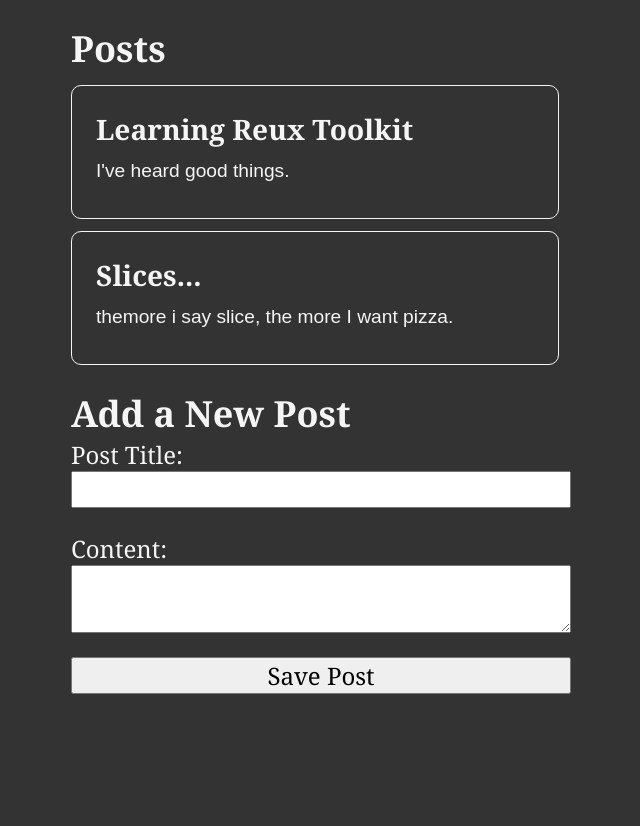
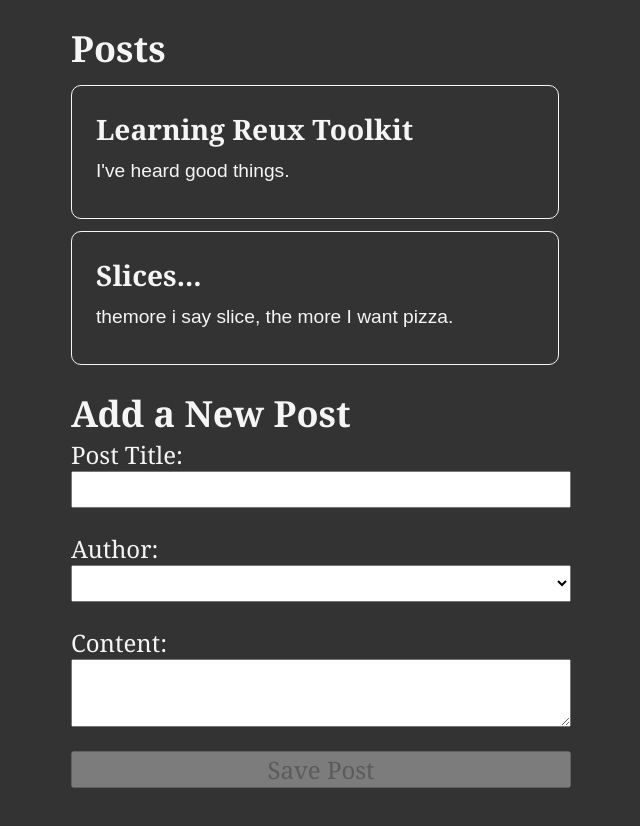
Before and after one commit to Le-w-is/Redux, a React (Create React App) app: page / in a window 1280 px wide. Shown: the top 826 px of the page, without its empty margins (319-959 px from the left). Built offline with nearby package versions, Linux system fonts and the light colour scheme.

Commit message:
added users, added validation for save post button

```diff
--- a/src/app/store.js
+++ b/src/app/store.js
@@ -1,9 +1,11 @@
 import { configureStore } from '@reduxjs/toolkit';
 import postsReducer from '../features/posts/postsSlice'
+import usersReducer from '../features/users/usersSlice'
 
 
 export const store = configureStore({
     reducer: {
         posts: postsReducer,
+        users: usersReducer,
     }
 });
--- a/src/features/posts/AddPostForm.js
+++ b/src/features/posts/AddPostForm.js
@@ -1,31 +1,38 @@
 import { useState } from "react";
-import { useDispatch } from "react-redux";
-import { nanoid } from "@reduxjs/toolkit";
+import { useDispatch, useSelector } from "react-redux";
 import { postAdded } from "./postsSlice";
+import { selectAllUsers } from "../users/usersSlice";
 
-import React from 'react'
 
 const AddPostForm = () => {
     const dispatch = useDispatch();
     const [title, setTitle] = useState('');
     const [content, setContent] = useState('');
+    const [userId, setUserId] = useState('');
+
+    const users = useSelector(selectAllUsers);
 
     const onTitleChanged = e => setTitle(e.target.value);
     const onContentChanged = e => setContent(e.target.value);
+    const onAuthorChanged = e => setUserId(e.target.value);
 
     const onSavePostClicked = () => {
         if (title && content) {
             dispatch(
-                postAdded({
-                    id: nanoid(),
-                    title,
-                    content
-                })
+                postAdded(title, content, userId)
             )
             setTitle('')
             setContent('')
         }
     }
+
+    const canSave = Boolean(title) && Boolean(content) && Boolean(userId)
+
+    const usersOptions = users.map(user => (
+        <option key={user.id} value={user.id}>
+            {user.name}
+        </option>
+    ))
 
     return (
         <section>
@@ -39,6 +46,11 @@ const AddPostForm = () => {
                     value={title}
                     onChange={onTitleChanged}
                 />
+                <label htmlFor='postAuthor'>Author:</label>
+                <select id='postAuthor' value={userId} onChange={onAuthorChanged}>
+                    <option value=''></option>
+                    {usersOptions}
+                </select>
                 <label htmlFor='postContent'>Content:</label>
                 <textarea
                     id='postContent'
@@ -46,7 +58,7 @@ const AddPostForm = () => {
                     value={content}
                     onChange={onContentChanged}
                 />
-                <button type='button' onClick={onSavePostClicked}>Save Post</button>
+                <button type='button' onClick={onSavePostClicked} disabled={!canSave}>Save Post</button>
             </form>
         </section>
     )
--- a/src/features/posts/postsSlice.js
+++ b/src/features/posts/postsSlice.js
@@ -1,4 +1,5 @@
 import { createSlice } from "@reduxjs/toolkit";
+import { nanoid } from "@reduxjs/toolkit";
 
 const initialState = [
     { id: "1", title: "Learning Reux Toolkit", content: "I've heard good things." },
@@ -9,11 +10,24 @@ const postsSlice = createSlice({
     name: 'posts',
     initialState,
     reducers: {
-        postAdded(state, action) {
-            state.push(action.payload)
+        postAdded: {
+            reducer(state, action) {
+                state.push(action.payload)
+            },
+            prepare(title, content, userId) {
+                return {
+                    payload: {
+                        id: nanoid(),
+                        title,
+                        content,
+                        userId
+                    }
+                }
+            }
         }
     }
-})
+});
+
 
 export const selectAllPosts = (state) => state.posts;
 export const { postAdded } = postsSlice.actions;
--- /dev/null
+++ b/src/features/users/usersSlice.js
@@ -0,0 +1,17 @@
+import { createSlice } from "@reduxjs/toolkit";
+
+const initialState = [
+    { id: '0', name: 'Dude Lebowski' },
+    { id: '1', name: 'Neil Young' },
+    { id: '2', name: 'Me Myself' },
+]
+
+const usersSlice = createSlice({
+    name: 'users',
+    initialState,
+    reducers: {}
+})
+
+export const selectAllUsers = (state) => state.users;
+
+export default usersSlice.reducer
```
